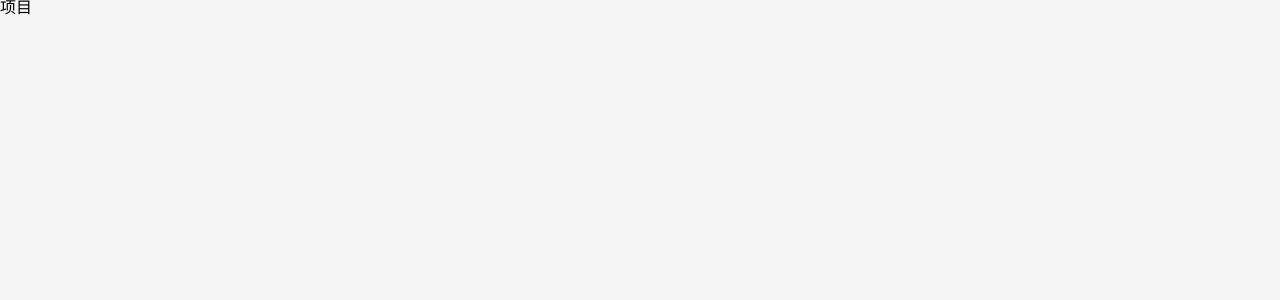
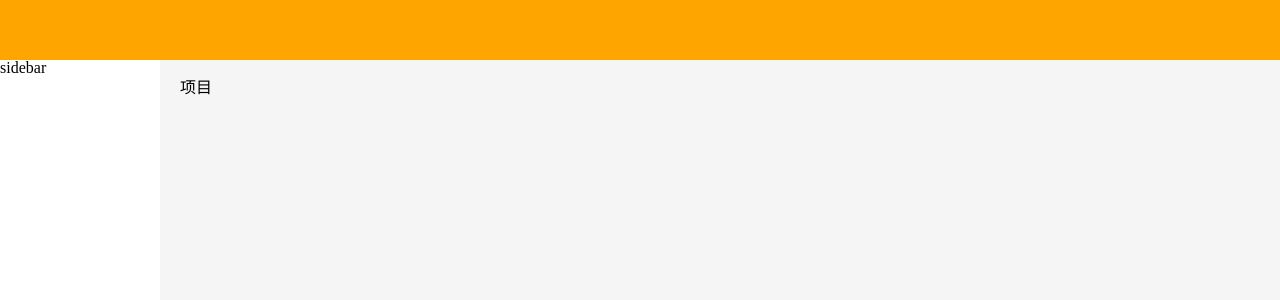
Before and after one commit to cz-frontend/scrum-react, a React (Create React App) app: page /project in a window 1280 px wide. Shown: the top 300 px of the page. Built offline with nearby package versions, Linux system fonts and the light colour scheme.

Commit message:
layout: 输出layout骨架

```diff
--- /dev/null
+++ b/src/components/app-layout/index.js
@@ -0,0 +1,16 @@
+import React from 'react';
+import { Outlet } from 'react-router-dom';
+
+export default function AppLayout() {
+  return (
+    <div className="app-layout">
+      <div className="header-view"></div>
+      <div className="container-view">
+        <div className="sidebar">sidebar</div>
+        <div className="body">
+          <Outlet />
+        </div>
+      </div>
+    </div>
+  );
+}
--- a/src/index.js
+++ b/src/index.js
@@ -1,6 +1,5 @@
 import React from 'react';
 import ReactDOM from 'react-dom/client';
-
 import { BrowserRouter } from 'react-router-dom';
 import './styles/global.scss';
 import App from './App';
--- a/src/styles/global.scss
+++ b/src/styles/global.scss
@@ -7,3 +7,24 @@ body {
   -webkit-user-drag: none;
   background-color: #f5f5f5;
 }
+
+.app-layout {
+  height: 100vh;
+  display: flex;
+  flex-direction: column;
+  .header-view {
+    height: 60px;
+    background-color: orange;
+  }
+  .container-view {
+    flex: 1;
+    display: flex;
+    .sidebar {
+      width: 160px;
+      background-color: #fff;
+    }
+    .body {
+      padding: 20px;
+    }
+  }
+}
```
Also changed, not shown: src/router/index.js (+14 -6 lines).
